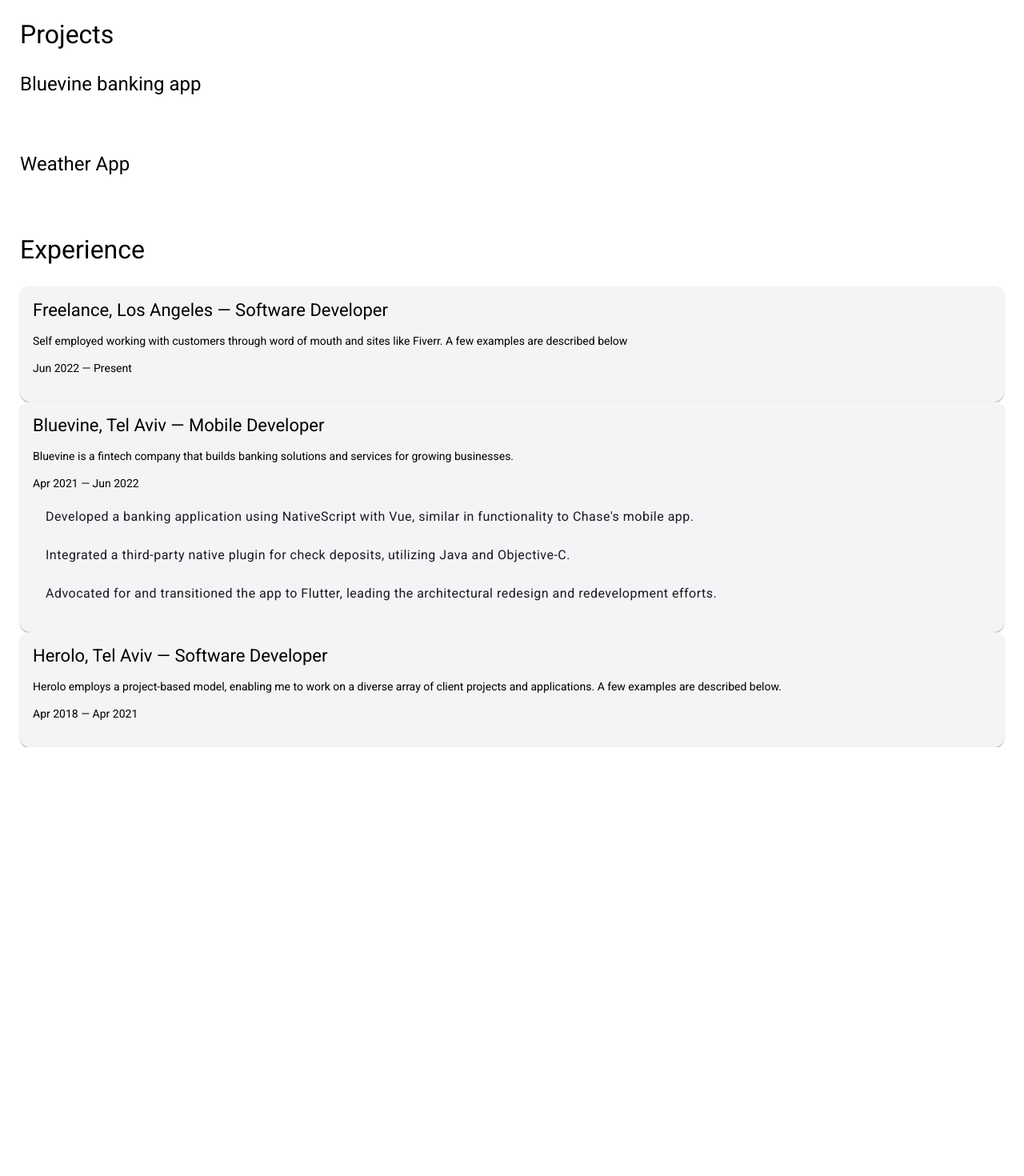
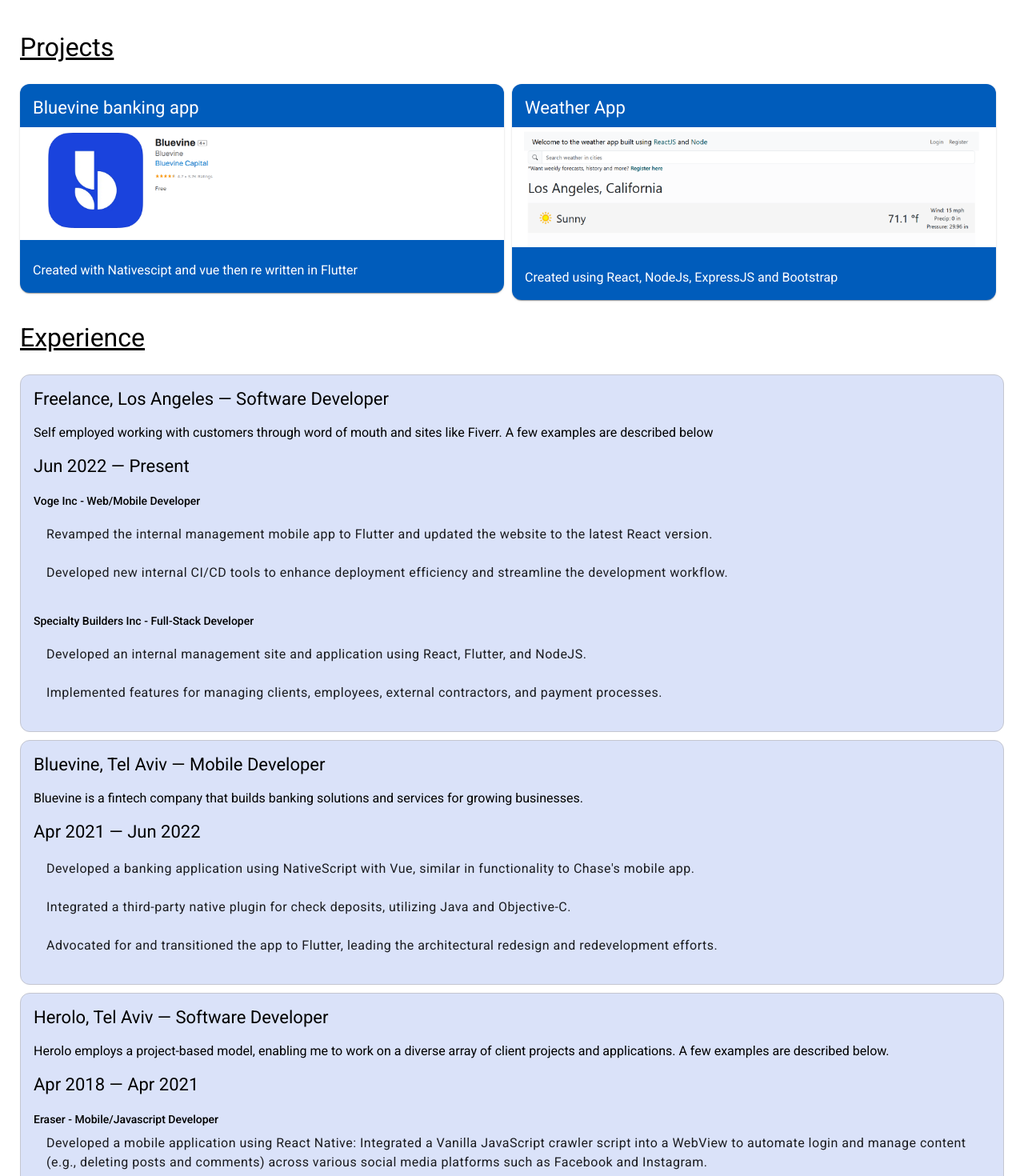
Before and after one commit to Coby-Amar/portfolio, an Angular app: page / in a window 1280 px wide. Shown: the part 160-1630 px from the top of the page at 80% size. Before the commit the page ends 1094 px from the top, so only its background shows below. Built offline with nearby package versions, Linux system fonts and the light colour scheme.

Commit message:
finished the designs and updates

```diff
--- a/src/components/header/header.component.css
+++ b/src/components/header/header.component.css
@@ -1,7 +1,4 @@
 :host {
-    .cdk-focused>.mat-mdc-chip-focus-overlay {
-        background: none
-    }
 
     header {
         display: flex;
@@ -19,6 +16,7 @@
         color: black;
         font: var(--mat-sys-label-large);
         font-style: italic;
+        text-decoration: underline;
     }
 
     a {
--- a/src/components/main/main.component.css
+++ b/src/components/main/main.component.css
@@ -2,18 +2,62 @@
 
     main {
         padding: 0 25px;
-
-    }
-
-    main>p {
         font: var(--mat-sys-body-large);
     }
 
+
     h2 {
         font: var(--mat-sys-headline-large);
+        text-decoration: underline;
     }
 
     h3 {
         font: var(--mat-sys-headline-small);
     }
+
+    .dates {
+        font: var(--mat-sys-title-large);
+    }
+
+    h4 {
+        margin-bottom: 0;
+        font: var(--mat-sys-label-large);
+    }
+
+    .projects {
+        display: grid;
+        grid-template-columns: repeat(2, 1fr);
+        column-gap: 10px;
+    }
+
+    .projects h2 {
+        grid-column: 1 / 4;
+    }
+
+    a {
+        text-decoration: none;
+    }
+
+    .project {
+        background-color: var(--mat-sys-primary);
+        color: var(--mat-sys-on-primary);
+    }
+
+    .project img {
+        object-fit: scale-down;
+        width: 100%;
+        height: 100%;
+        padding: 10px 0;
+    }
+
+    .experiences {
+        background-color: var(--mat-sys-secondary-container);
+        margin: 10px 0;
+    }
+
+    .des>span>span {
+        white-space: wrap;
+
+    }
+
 }
--- a/src/components/main/main.component.html
+++ b/src/components/main/main.component.html
@@ -7,17 +7,25 @@
     <section class="projects">
         <h2>Projects</h2>
         @for (project of projects; track project) {
-        <article>
-            <h3>{{project.title}}</h3>
-            <img src="{{ project.img }}" alt="" />
-            <p>{{project.description}}</p>
-        </article>
+        <a href="{{project.link}}">
+            <mat-card class="project">
+                <mat-card-header>
+                    <mat-card-title>
+                        {{project.title}}
+                    </mat-card-title>
+                </mat-card-header>
+                <img mat-card-image src="{{ project.img }}" />
+                <mat-card-content>
+                    <p>{{project.description}}</p>
+                </mat-card-content>
+            </mat-card>
+        </a>
         }
     </section>
     <section>
         <h2>Experience</h2>
         @for (experience of experiences; track experience) {
-        <mat-card>
+        <mat-card appearance="outlined" class="experiences">
             <mat-card-header>
                 <mat-card-title>
                     {{experience.company}}, {{experience.location}} — {{experience.position}}
@@ -25,16 +33,28 @@
             </mat-card-header>
             <mat-card-content>
                 <p>{{experience.description}}</p>
-                <span>{{experience.startDate}}</span> — <span>{{experience.endDate}}</span>
+                <span class="dates">{{experience.startDate}} — {{experience.endDate}}</span>
+                @if (experience.content) {
                 <mat-list>
                     @for (content of experience.content; track $index) {
-                    @if (typeof content === 'string') {
-                    <mat-list-item>{{content}}</mat-list-item>
-                    } @else {
-
-                    }
+                    <mat-list-item>
+                        {{content}}
+                    </mat-list-item>
                     }
                 </mat-list>
+                }
+                @if (experience.clients) {
+                @for (client of experience.clients; track $index) {
+                <h4>{{client.name}} - {{client.position}}</h4>
+                <mat-list>
+                    @for (description of client.description; track $index) {
+                    <mat-list-item class="des">
+                        {{description}}
+                    </mat-list-item>
+                    }
+                </mat-list>
+                }
+                }
             </mat-card-content>
         </mat-card>
         }
--- a/src/components/main/main.component.ts
+++ b/src/components/main/main.component.ts
@@ -1,10 +1,12 @@
 import { Component } from '@angular/core';
 import { MatCardModule } from '@angular/material/card';
 import { MatListModule } from '@angular/material/list';
+import { MatDividerModule } from '@angular/material/divider';
+
 
 @Component({
   selector: 'app-main',
-  imports: [MatCardModule, MatListModule],
+  imports: [MatCardModule, MatListModule, MatDividerModule],
   templateUrl: './main.component.html',
   styleUrl: './main.component.css'
 })
@@ -12,13 +14,15 @@
   projects = [
     {
       title: 'Bluevine banking app',
-      img: '',
-      description: ''
+      img: 'bluevine preview.png',
+      description: 'Created with Nativescipt and vue then re written in Flutter',
+      link: 'https://apps.apple.com/us/app/bluevine/id1486393311',
     },
     {
       title: 'Weather App',
-      img: '',
-      description: ''
+      img: 'react-node-weather.png',
+      description: 'Created using React, NodeJs, ExpressJS and Bootstrap',
+      link: 'http://react-node.cobyamar.click',
     },
   ]
   experiences = [
@@ -29,9 +33,9 @@
       description: 'Self employed working with customers through word of mouth and sites like Fiverr. A few examples are described below',
       startDate: 'Jun 2022',
       endDate: 'Present',
-      content: [
+      clients: [
         {
-          client: 'Voge Inc',
+          name: 'Voge Inc',
           position: 'Web/Mobile Developer',
           description: [
             'Revamped the internal management mobile app to Flutter and updated the website to the latest React version.',
@@ -39,7 +43,7 @@
           ]
         },
         {
-          client: 'Specialty Builders Inc',
+          name: 'Specialty Builders Inc',
           position: 'Full-Stack Developer',
           description: [
             'Developed an internal management site and application using React, Flutter, and NodeJS.',
@@ -68,21 +72,21 @@
       description: 'Herolo employs a project-based model, enabling me to work on a diverse array of client projects and applications. A few examples are described below.',
       startDate: 'Apr 2018',
       endDate: 'Apr 2021',
-      content: [
+      clients: [
         {
-          client: 'Eraser',
+          name: 'Eraser',
           position: 'Mobile/Javascript Developer',
-          description: 'Developed a mobile application using React Native: Integrated a Vanilla JavaScript crawler script into a WebView to automate login and manage content (e.g., deleting posts and comments) across various social media platforms such as Facebook and Instagram.',
+          description: ['Developed a mobile application using React Native: Integrated a Vanilla JavaScript crawler script into a WebView to automate login and manage content (e.g., deleting posts and comments) across various social media platforms such as Facebook and Instagram.'],
         },
         {
-          client: 'Emersion',
+          name: 'Emersion',
           position: 'Web Developer',
-          description: 'Built a web application with React, Styled Components, Redux, and Axios for managing custom servers, including power controls and configurations, providing a service akin to AWS and Azure.',
+          description: ['Built a web application with React, Styled Components, Redux, and Axios for managing custom servers, including power controls and configurations, providing a service akin to AWS and Azure.'],
         },
         {
-          client: 'Check Point',
+          name: 'Check Point',
           position: 'Plugin Developer',
-          description: 'Created a React Native plugin using Objective-C and Java to implement a custom fetch function with enhanced security layers tailored for specific use cases.',
+          description: ['Created a React Native plugin using Objective-C and Java to implement a custom fetch function with enhanced security layers tailored for specific use cases.'],
         },
       ]
     },
```
Also changed, not shown: public/bluevine preview.png (added), public/react-node-weather.png (added).
